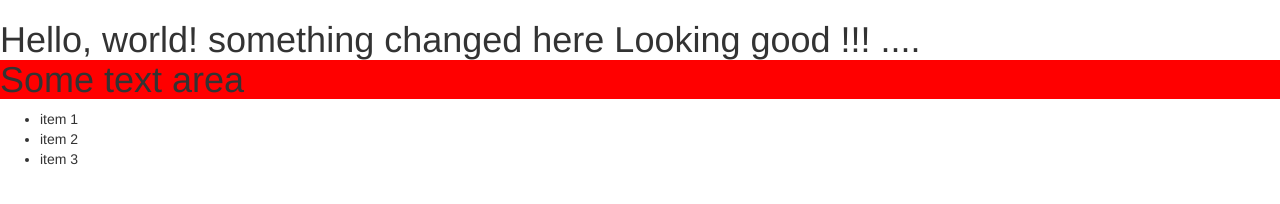
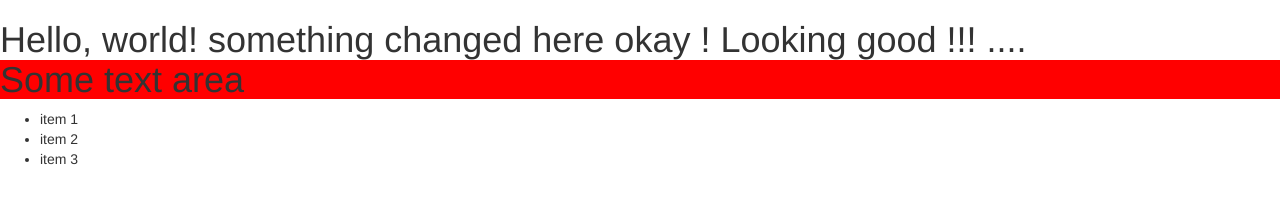
Before and after one commit to livetraining/corporate-website, a plain HTML site: page index.html in a window 1280 px wide. Drawn offline with nearby package versions, Linux system fonts and the light colour scheme.

```diff
--- a/index.html
+++ b/index.html
@@ -18,7 +18,7 @@
     <![endif]-->
   </head>
   <body>
-    <h1>Hello, world! something changed here
+    <h1>Hello, world! something changed here okay !
     	Looking good !!! ....<br/>
       <div class="text-area" style="background: red;">
       Some text area
```
